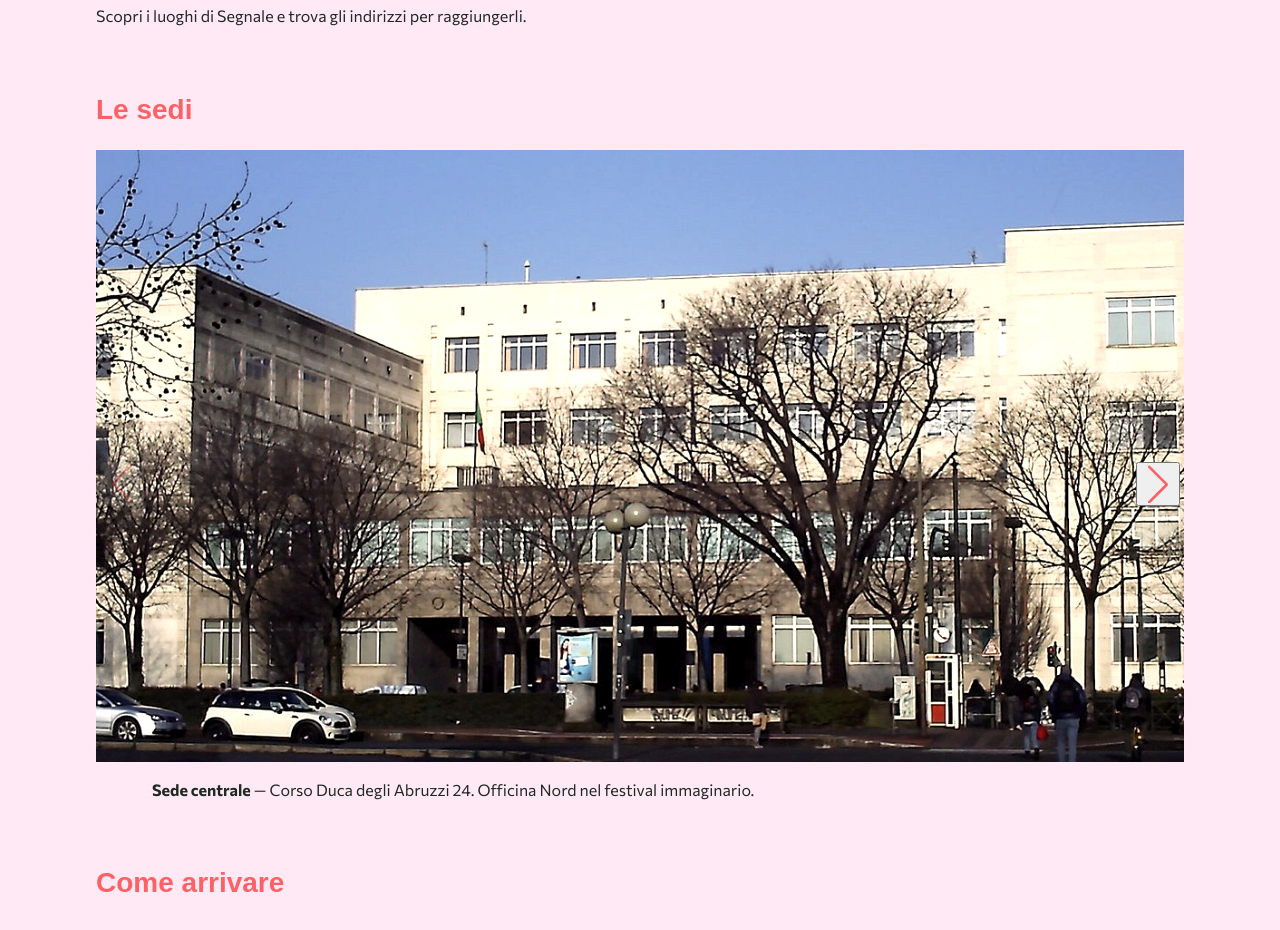
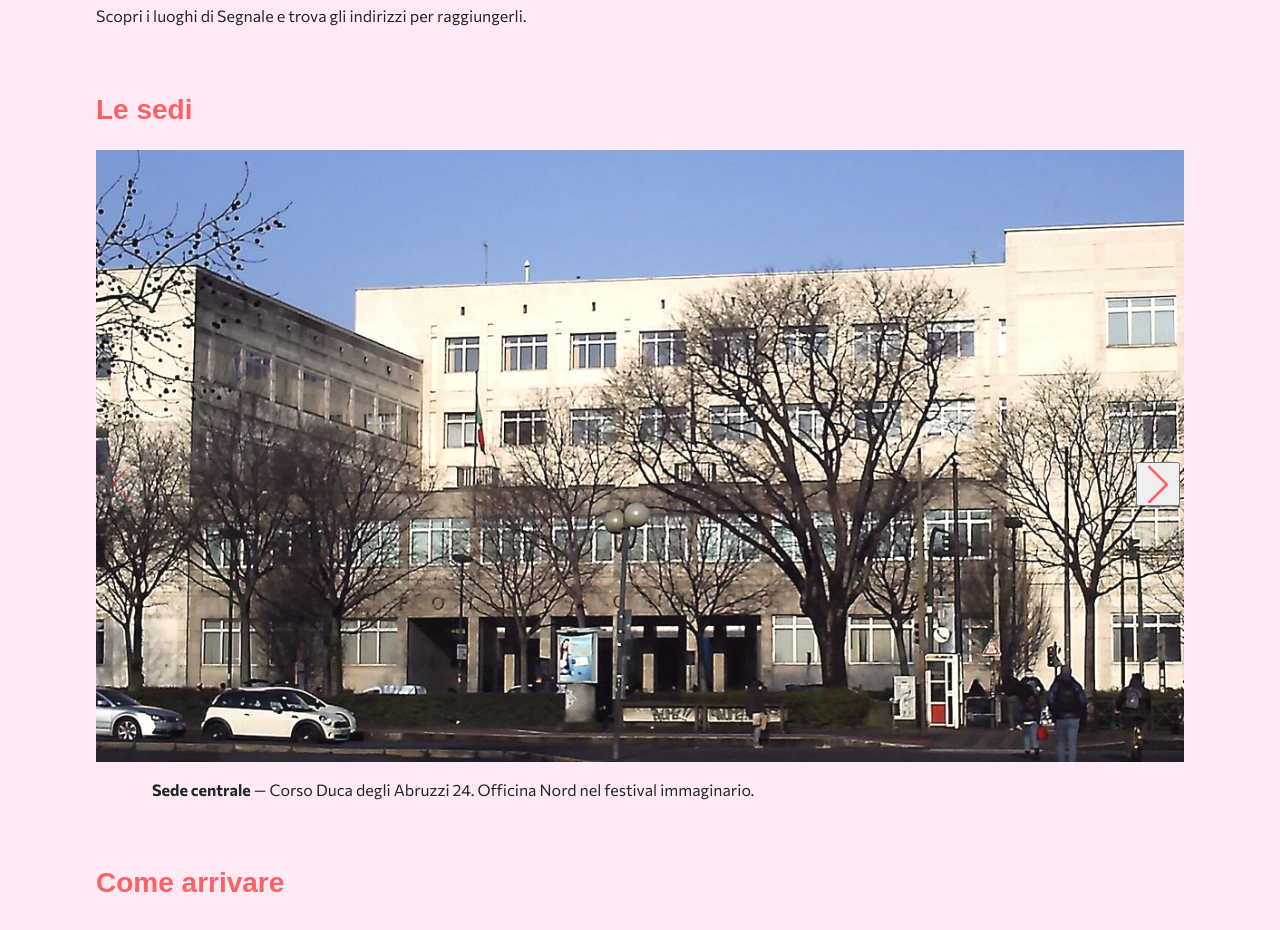
Before and after one commit to c4nnone/festival-segnale, a plain HTML site: page info.html in a window 1280 px wide. Shown: the part 366-1296 px from the top of the page. Drawn offline with nearby package versions, Linux system fonts and the light colour scheme; grey boxes are pictures that could not be loaded; a web font is replaced by a local one.

```diff
--- a/style.css
+++ b/style.css
@@ -287,5 +287,5 @@ nav[aria-label="Navigazione principale"] {
 .festival-image,
 .event-card img,
 .galleria-sedi img {
-  filter: sepia(0.25) saturate(0.85) contrast(1.08);
+  filter: sepia(0.18) saturate(0.82) contrast(0.92) brightness(1.04);
 }
```
